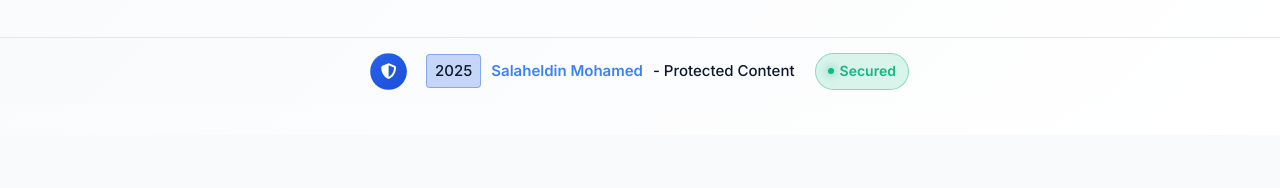
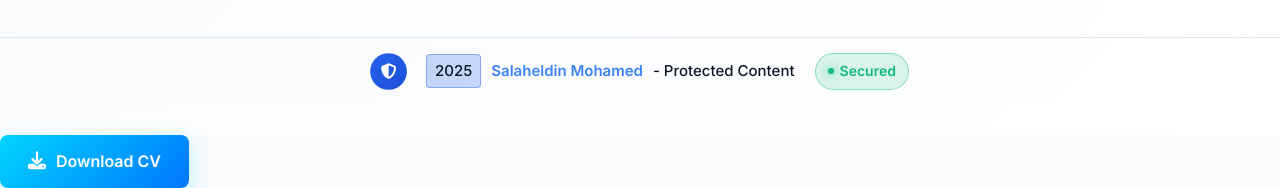
Before and after one commit to SalahMohamed1311/-salaheldin---portfolio-, a website: page index.html in a window 1280 px wide. Shown: the part 7359-7547 px from the top of the page. Before the commit the page ends 7494 px from the top, so only its background shows below. Drawn offline with nearby package versions, Linux system fonts and the light colour scheme.

Commit message:
Update index.html

```diff
--- a/index.html
+++ b/index.html
@@ -945,5 +945,43 @@
 
         createParticles();
     </script>
+    <!-- Download CV Button -->
+<a href="assets/cv/Salah_Mohamed_CV.pdf"
+   download="Salah_Mohamed_CV.pdf"
+   target="_blank"
+   class="btn download-cv">
+    <i class="fas fa-download"></i>
+    Download CV
+</a>
+
+<style>
+.download-cv {
+    display: inline-flex;
+    align-items: center;
+    gap: 10px;
+    padding: 14px 28px;
+    background: linear-gradient(135deg, #00d4ff, #0077ff);
+    color: #fff;
+    text-decoration: none;
+    border-radius: 8px;
+    font-size: 16px;
+    font-weight: 600;
+    transition: all 0.3s ease;
+    box-shadow: 0 8px 20px rgba(0,212,255,0.25);
+}
+
+.download-cv:hover {
+    transform: translateY(-3px);
+    box-shadow: 0 12px 28px rgba(0,212,255,0.4);
+}
+
+.download-cv i {
+    font-size: 18px;
+}
+</style>
+
+<!-- Font Awesome -->
+<link rel="stylesheet"
+href="https://cdnjs.cloudflare.com/ajax/libs/font-awesome/6.5.2/css/all.min.css">
 </body>
 </html>
```
